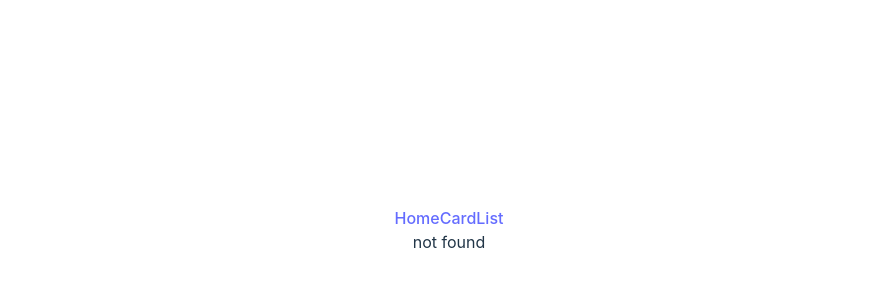
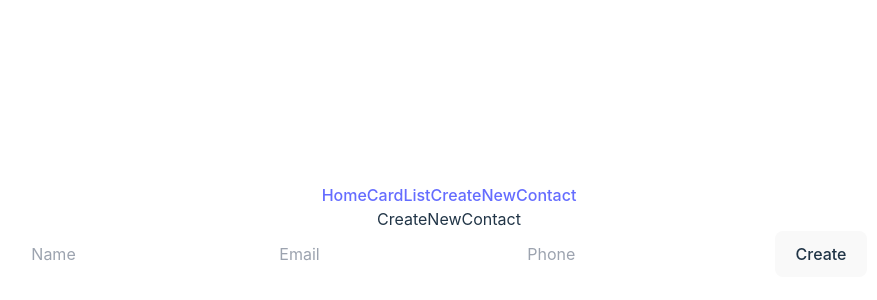
Before and after one commit to MindfulLearner/vite-boolfolio, a Vue app: page /create-new-contact in a window 1280 px wide. Before the commit this address had no page. Shown: the part 170-470 px from the top of the page, without its empty margins (191-1068 px from the left). Built offline with nearby package versions, Linux system fonts and the light colour scheme.

Commit message:
added route for creating new contact

```diff
--- a/src/components/NavBar.vue
+++ b/src/components/NavBar.vue
@@ -8,5 +8,6 @@ export default {
   <nav>
     <router-link :to="{ path: '/' }" class="clickable">Home</router-link>
     <router-link :to="{ path: '/cardlist' }" class="clickable">CardList</router-link>
+    <router-link :to="{ path: '/create-new-contact' }" class="clickable">CreateNewContact</router-link>
   </nav>
 </template>
--- /dev/null
+++ b/src/pages/CreateNewContact.vue
@@ -0,0 +1,27 @@
+<script>
+export default {
+  name: "CreateNewContact",
+  data() {
+    return {
+      name: "",
+      email: "",
+      phone: "",
+    };
+  },
+  methods: {
+    createContact() {
+    console.log(this.name, this.email, this.phone);
+    },
+  },
+};
+</script>
+
+<template>
+  <div>CreateNewContact</div>
+  <form @submit.prevent="createContact">
+    <input type="text" v-model="name" placeholder="Name" />
+    <input type="text" v-model="email" placeholder="Email" />
+    <input type="text" v-model="phone" placeholder="Phone" />
+    <button type="submit" @click="createContact">Create</button>
+  </form>
+</template>
--- a/src/router.ts
+++ b/src/router.ts
@@ -8,6 +8,8 @@ import CardList from './pages/CardList.vue';
 import ShowCard from './pages/ShowCard.vue';
 //notfound
 import NotFound from './pages/NotFound.vue';
+//create new contact
+import CreateNewContact from './pages/CreateNewContact.vue';
 
 const routes =  createRouter({
   history: createWebHistory(),
@@ -16,6 +18,7 @@ const routes =  createRouter({
     { path: '/cardlist', component: CardList },
     { path: '/showcard/:slug', name: 'showcard', component: ShowCard },
     { path: '/:pathMatch(.*)*', component: NotFound },
+    { path: '/create-new-contact', component: CreateNewContact },
    ],
 });
 
```
